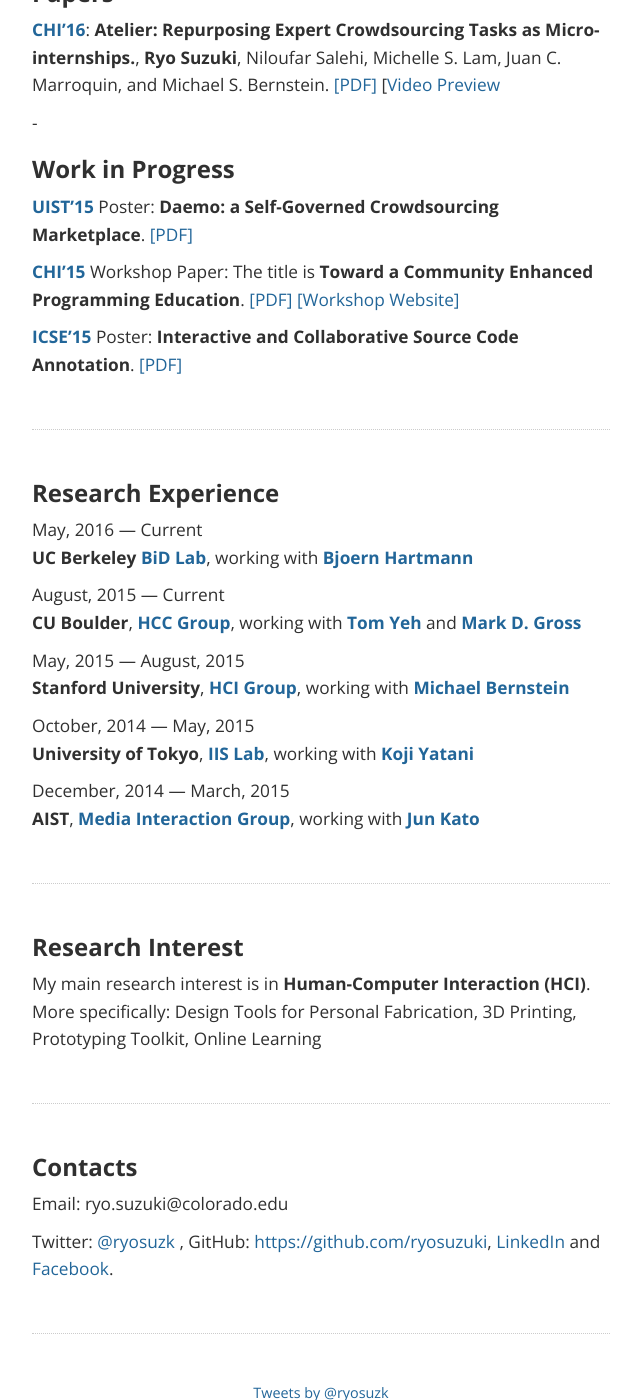
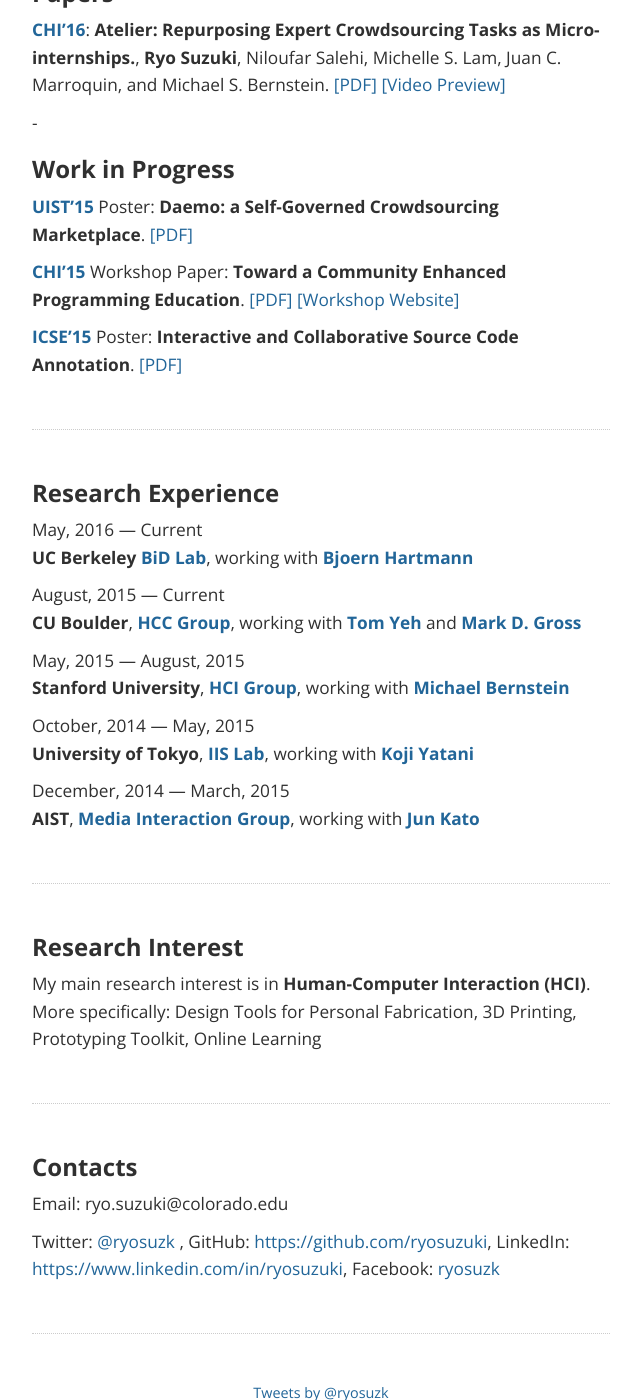
Before and after one commit to ryooopan/homepage, a Jekyll site: the page built from index.md, in a window 1280 px wide and 1400 px high, scrolled down 851 px. Shown: the whole window, without its empty margins (319-960 px from the left). Built offline with Jekyll 4.4.1, drawn with Linux system fonts in a browser that asks for light colours; nearby versions of some CDN libraries; Markdown is read by kramdown in place of the engine named in the settings; comment, search, counter and statistics services are not loaded.

Commit message:
Update index.md

```diff
--- a/index.md
+++ b/index.md
@@ -25,7 +25,7 @@
 
 ### Papers
 
-[**CHI'16**](https://chi2016.acm.org/wp/): **Atelier: Repurposing Expert Crowdsourcing Tasks as Micro-internships.**, **Ryo Suzuki**, Niloufar Salehi, Michelle S. Lam, Juan C. Marroquin, and Michael S. Bernstein. [[PDF]](http://hci.stanford.edu/publications/2016/atelier/atelier_2016.pdf) [[Video Preview](https://youtu.be/tBojZejtFQo)
+[**CHI'16**](https://chi2016.acm.org/wp/): **Atelier: Repurposing Expert Crowdsourcing Tasks as Micro-internships.**, **Ryo Suzuki**, Niloufar Salehi, Michelle S. Lam, Juan C. Marroquin, and Michael S. Bernstein. [[PDF]](http://hci.stanford.edu/publications/2016/atelier/atelier_2016.pdf) [[Video Preview]](https://youtu.be/tBojZejtFQo)
 
 -
 
@@ -33,7 +33,7 @@
 
 [**UIST'15**](http://uist.acm.org/uist2015/about) Poster: **Daemo: a Self-Governed Crowdsourcing Marketplace**. [[PDF]](http://hci.stanford.edu/publications/2015/crowdresearch/daemo-uist.pdf)
 
-[**CHI'15**](http://chi2015.acm.org/) Workshop Paper: The title is **Toward a Community Enhanced Programming Education**. [[PDF]](/publications/chi-2015.pdf) [[Workshop Website]](http://hci.tokyo/)
+[**CHI'15**](http://chi2015.acm.org/) Workshop Paper: **Toward a Community Enhanced Programming Education**. [[PDF]](/publications/chi-2015.pdf) [[Workshop Website]](http://hci.tokyo/)
 
 [**ICSE'15**](http://2015.icse-conferences.org/) Poster: **Interactive and Collaborative Source Code Annotation**. [[PDF]](/publications/icse-2015.pdf)
 
@@ -73,7 +73,7 @@
 
 Email: ryo.suzuki@colorado.edu
 
-Twitter: [@ryosuzk](https://twitter.com/ryosuzk) , GitHub: [https://github.com/ryosuzuki](https://github.com/ryosuzuki),  [LinkedIn](https://www.linkedin.com/in/ryosuzuki) and [Facebook](https://facebook.com/ryosuzk).
+Twitter: [@ryosuzk](https://twitter.com/ryosuzk) , GitHub: [https://github.com/ryosuzuki](https://github.com/ryosuzuki),  LinkedIn: [https://www.linkedin.com/in/ryosuzuki](https://www.linkedin.com/in/ryosuzuki), Facebook: [ryosuzk](https://facebook.com/ryosuzk)
 
 ---
 
```
